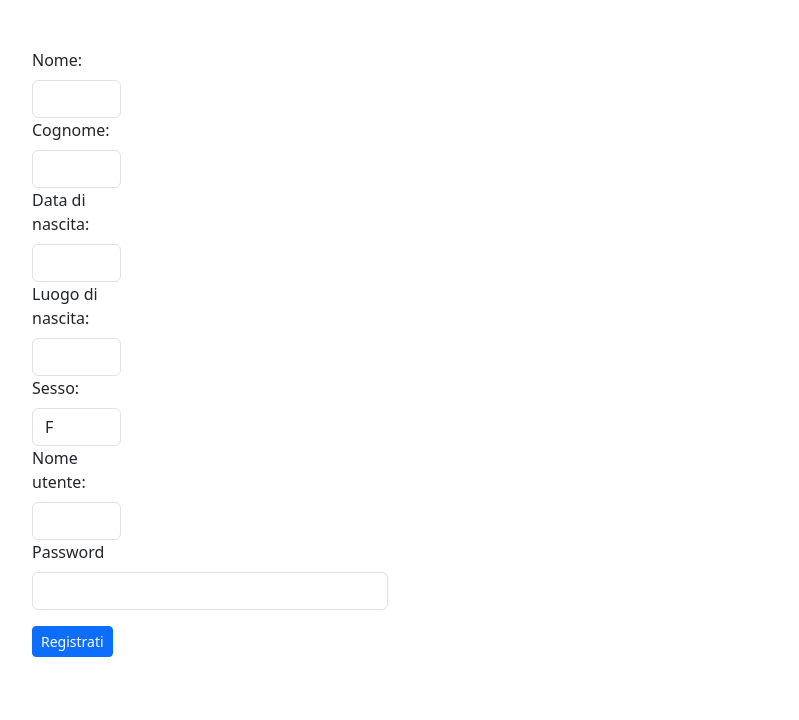
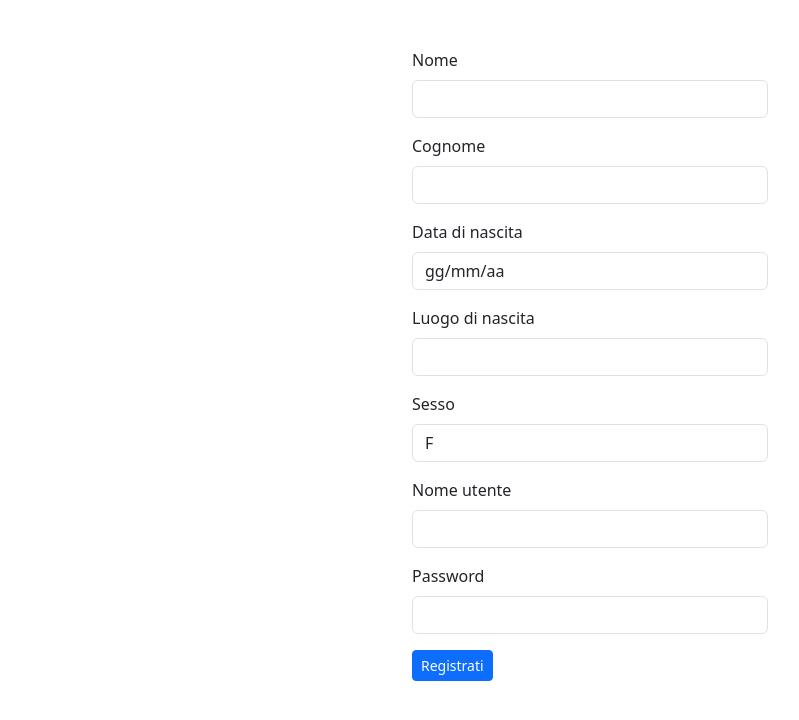
Before and after one commit to LanaDantas/corso_php_mysql_tss, a PHP site: page /corso_php_mysql_tss/create-user.php in a window 1280 px wide. Shown: the part 64-784 px from the top of the page, without its empty margins (50-849 px from the left). Run offline with PHP 8.4, Linux system fonts and the light colour scheme.

Commit message:
correzione_form-registrazione

```diff
--- a/form_in_php/create-user.php
+++ b/form_in_php/create-user.php
@@ -1,68 +1,4 @@
-<!-- <!DOCTYPE html>
-<html lang="en">
-<head>
-    <meta charset="UTF-8">
-    <meta http-equiv="X-UA-Compatible" content="IE=edge">
-    <meta name="viewport" content="width=device-width, initial-scale=1.0">
-    <title>Registrazione</title>
-    <link href="https://cdn.jsdelivr.net/npm/bootstrap@5.3.0-alpha1/dist/css/bootstrap.min.css" rel="stylesheet" integrity="sha384-GLhlTQ8iRABdZLl6O3oVMWSktQOp6b7In1Zl3/Jr59b6EGGoI1aFkw7cmDA6j6gD" crossorigin="anonymous">
-</head>
-<body style="text-align:center;">
-    <header class="bg-light p-1">
-        <h1 class="display-6" style="text-align:center;">Registrati</h1>
-    </header>
-    <main class="container">
-        <section class="row">
-            <div class="col-sm-4">
-                <form  class="mt-1 mt-md-5" action="register-user.php" method="post">
-                    <div class="col-sm-3">
-                        <label for="first_name" class="form-label">Nome: </label>
-                        <input type="text" name="first_name" class="form-control">
-                    </div>
-                    <div class="col-sm-3">
-                        <label for="last_name" class="form-label">Cognome: </label>
-                        <input type="text" name="last_name" class="form-control">
-                    </div>
-                    <div class="col-sm-3">
-                        <label for="birthday" class="form-label">Data di nascita: </label>
-                        <input type="text" name="birthday" class="form-control">
-                    </div>
-                    <div class="col-sm-3">
-                        <label for="birth_place" class="form-label">Luogo di nascita: </label>
-                        <input type="text" name="birth_place" class="form-control">
-                    </div>
-                    <div class="col-sm-3">
-                        <label for="gender" class="form-label">Sesso: </label>
-                        <select class="form-control" name="gender" id="gender">
-                         <option>F</option>
-                         <option>M</option>
-                        </select>
-                    </div>
-                <br>
-                    <div class="col-sm-3">
-                        <label for="username" class="form-label">Nome utente: </label>
-                        <input type="text" name="username" class="form-control">
-                    </div>
-                    <div class="col-sm-3">
-                        <label for="password" class="form-label">Password: </label>
-                        <input type="password" value="segretissimo" name="password" class="form-control">
-                    </div>
-                    <br>
-                    <br>
-            </div>
-
-            <button class="btn btn-primary btn-sm"  type="submit"> Accedi </button>
-
-            </form>
-
-        </section>
-    </main>
-    <script src="https://cdn.jsdelivr.net/npm/bootstrap@5.3.0-alpha1/dist/js/bootstrap.bundle.min.js" integrity="sha384-w76AqPfDkMBDXo30jS1Sgez6pr3x5MlQ1ZAGC+nuZB+EYdgRZgiwxhTBTkF7CXvN" crossorigin="anonymous"></script>
-</body>
-</html> -->
-
-
-<!doctype html>
+<!-- <!doctype html>
 <html lang="en">
   <head>
     <meta charset="utf-8">
@@ -122,4 +58,73 @@
 
     <script src="https://cdn.jsdelivr.net/npm/bootstrap@5.3.0-alpha1/dist/js/bootstrap.bundle.min.js" integrity="sha384-w76AqPfDkMBDXo30jS1Sgez6pr3x5MlQ1ZAGC+nuZB+EYdgRZgiwxhTBTkF7CXvN" crossorigin="anonymous"></script>
   </body>
+</html> -->
+
+
+<!doctype html>
+<html lang="en">
+  <head>
+    <meta charset="utf-8">
+    <meta name="viewport" content="width=device-width, initial-scale=1">
+    <title>Bootstrap demo</title>
+    <link href="https://cdn.jsdelivr.net/npm/bootstrap@5.3.0-alpha1/dist/css/bootstrap.min.css" rel="stylesheet" integrity="sha384-GLhlTQ8iRABdZLl6O3oVMWSktQOp6b7In1Zl3/Jr59b6EGGoI1aFkw7cmDA6j6gD" crossorigin="anonymous">
+  </head>
+  <body>
+    <header class="bg-light p-1">
+        <h1 class="display-6">Applicazione demo</h1>
+    </header>
+    <main class="container">
+
+       <section class="row">
+        <div class="col-sm-4">
+
+                    </div>
+        <div class="col-sm-4">
+            <form class="mt-1 mt-md-5" action="register-user.php" method="post">
+                <div class="mb-3">
+                     <label for="first_name" class="form-label">Nome</label>
+                     <input type="first_name" class="form-control" name="first_name"  id="first_name">
+                </div>
+                <div class="mb-3">
+                     <label for="last_name" class="form-label">Cognome</label>
+                     <input type="last_name" class="form-control" name="last_name"  id="last_name">
+                </div>
+                <div class="mb-3">
+                     <label for="birthday" class="form-label">Data di nascita</label>
+                     <input type="birthday" class="form-control" name="birthday"  id="birthday" value="gg/mm/aa">
+                </div>
+                <div class="mb-3">
+                     <label for="birth_place" class="form-label">Luogo di nascita</label>
+                     <input type="birth_place" class="form-control" name="birth_place"  id="birth_place">
+                </div>
+                <div class="mb-3">
+                <label for="gender" class="form-label">Sesso</label>
+                        <select type="gender" class="form-control" name="gender" id="gender">
+                            <option>F</option>
+                            <option>M</option>
+                        </select>
+                </div>
+                <div class="mb-3">
+                     <label for="username" class="form-label">Nome utente</label>
+                     <input type="username" class="form-control" name="username"  id="username">
+                </div>
+                <div class="mb-3">
+                     <label for="password" class="form-label">Password</label>
+                     <input type="password" id="password" name="password" class="form-control">
+                </div>
+                <button class="btn btn-primary btn-sm"  type="submit"> Registrati </button>
+             </form>
+
+
+        </div>
+
+        <div class="col-sm-4">
+               </div>
+       </section>
+
+    </main>
+
+
+    <script src="https://cdn.jsdelivr.net/npm/bootstrap@5.3.0-alpha1/dist/js/bootstrap.bundle.min.js" integrity="sha384-w76AqPfDkMBDXo30jS1Sgez6pr3x5MlQ1ZAGC+nuZB+EYdgRZgiwxhTBTkF7CXvN" crossorigin="anonymous"></script>
+  </body>
 </html>
--- a/form_in_php/register-user.php
+++ b/form_in_php/register-user.php
@@ -24,5 +24,5 @@ if(!$username) {
         } elseif (!$password) {
             echo "<h2>Inserire una password</h2>";
      } else {
-        echo "<h2>Grazie, la tua username è valida: $username</h2>";
+        echo "<h2>Grazie $username, la tua username è valida</h2>";
 }
```
